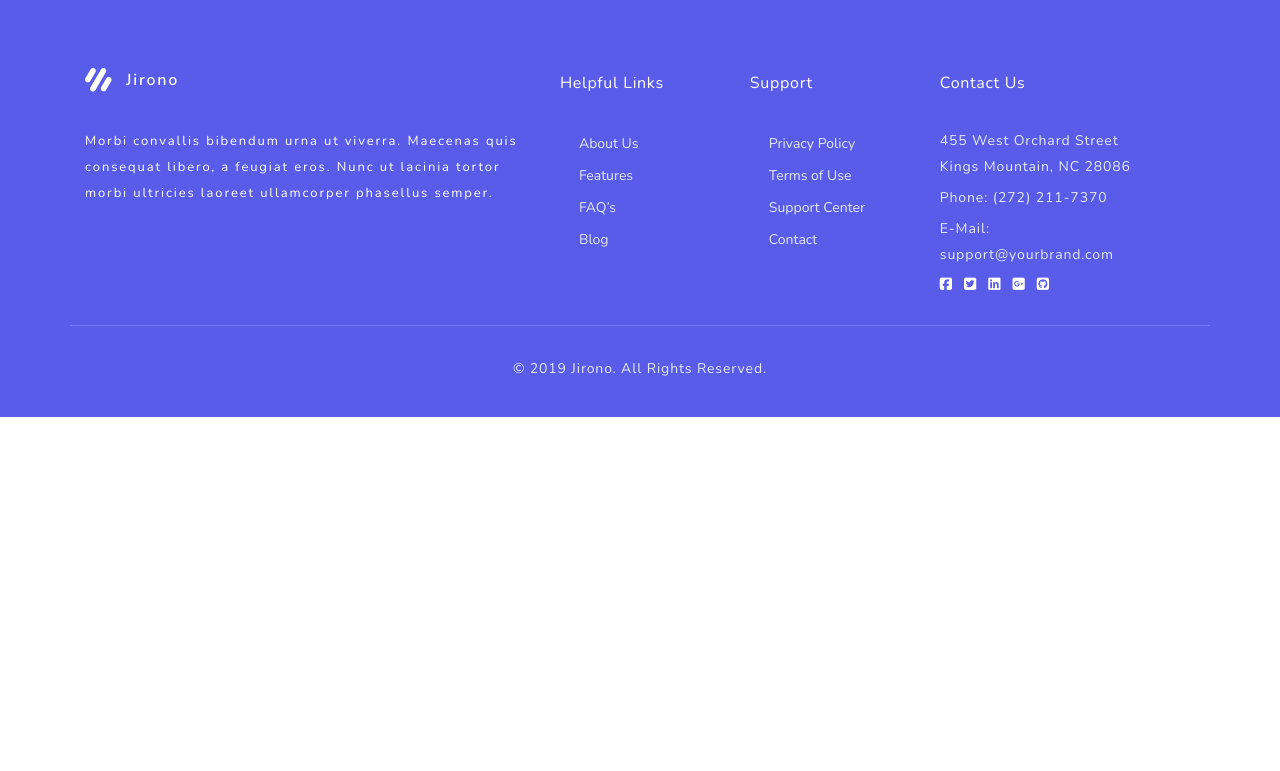
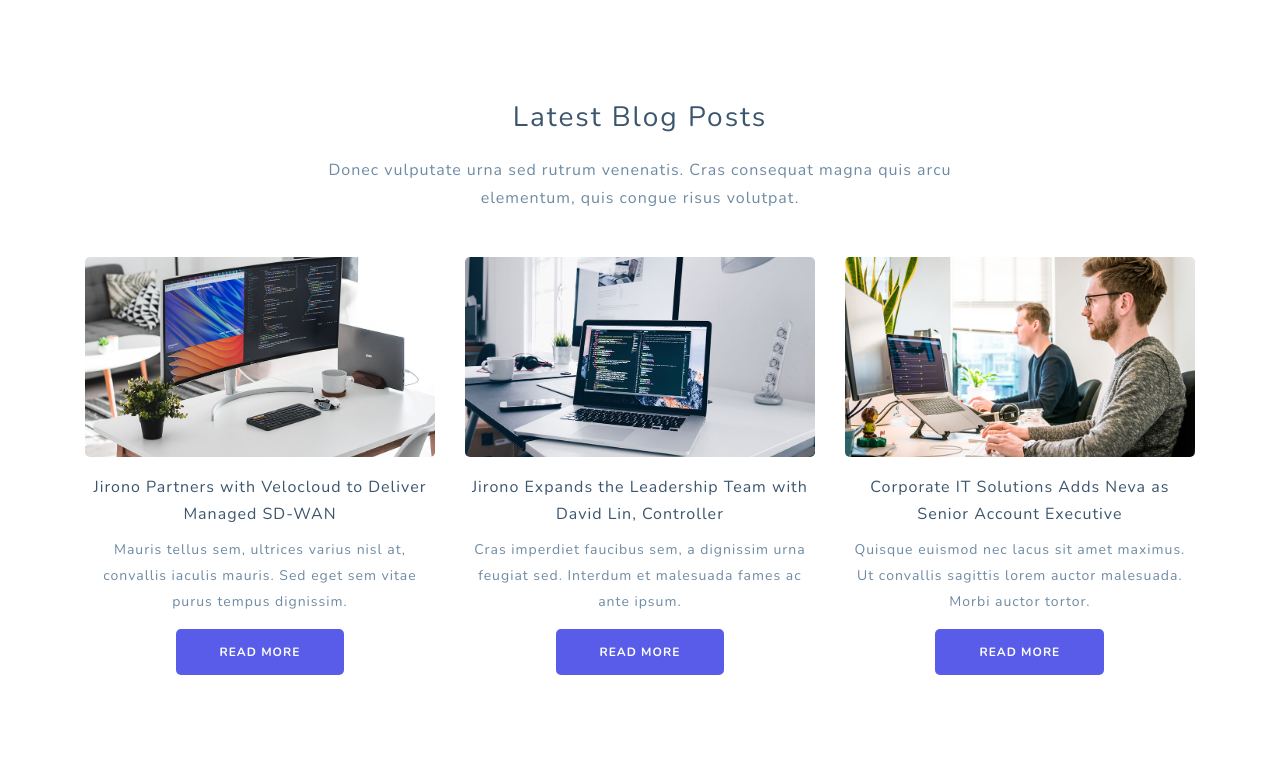
Before and after one commit to RashadMa/Front-EndProject, a website: page FrontEndProject/index.html in a window 1280 px wide. Shown: the part 4689-5460 px from the top of the page. Before the commit the page ends 5106 px from the top, so only its background shows below. Drawn offline with nearby package versions, Linux system fonts and the light colour scheme; a script that the page names is missing; a web font is replaced by a local one.

Commit message:
Update1.9.9

```diff
--- a/FrontEndProject/assets/css/custom.css
+++ b/FrontEndProject/assets/css/custom.css
@@ -7,41 +7,70 @@
   font-family: Nunito;
 
 }
-html{
-  scroll-behavior:smooth;
+
+html {
+  scroll-behavior: smooth;
 }
+
 ::selection {
   color: #fff;
   background-color: #585ce9;
 }
+
+.section-button {
+  padding: 15px 44px;
+  text-align: center;
+  border-radius: 5px;
+  background: #585CE9;
+  margin-bottom: 40px;
+  font-weight: 700;
+  font-size: 12px;
+  color: #fff;
+  letter-spacing: 1px;
+  transition: all 0.2s;
+}
+
+.section-button :hover {
+  color: #4146e6;
+}
+
 .container {
   width: 1140px;
   margin: 0 auto;
 }
+
 .container-fluid {
   width: 100%;
 }
+
 [class^="col-"] {
   padding: 0px;
 }
+
 .d-flex {
   display: flex;
 }
+
 .justify-between {
   justify-content: space-between;
 }
+
 .justify-around {
   justify-content: space-around;
 }
+
 .justify-center {
   justify-content: center;
 }
+
 .align-center {
   align-items: center;
 }
+
 .text-align-center {
   text-align: center;
 }
+
 .row {
   width: 100%;
   display: flex;
@@ -51,39 +80,51 @@
 .clear-fix {
   clear: both;
 }
+
 .col-1 {
   width: 8.33%;
 }
+
 .col-2 {
   width: 16.66%;
 }
+
 .col-3 {
   width: 25%;
 }
+
 .col-4 {
   width: 33.33%;
 }
+
 .col-5 {
   width: 41.66%;
 }
+
 .col-6 {
   width: 50%;
 }
+
 .col-7 {
   width: 58.33%;
 }
+
 .col-8 {
   width: 66.66%;
 }
+
 .col-9 {
   width: 75%;
 }
+
 .col-10 {
   width: 83.33%;
 }
+
 .col-11 {
   width: 91.66%;
 }
+
 .col-12 {
   width: 100%;
 }
@@ -96,36 +137,47 @@
   .col-lg-1 {
     width: 8.33%;
   }
+
   .col-lg-2 {
     width: 16.66%;
   }
+
   .col-lg-3 {
     width: 25%;
   }
+
   .col-lg-4 {
     width: 33.33%;
   }
+
   .col-lg-5 {
     width: 41.66%;
   }
+
   .col-lg-6 {
     width: 50%;
   }
+
   .col-lg-7 {
     width: 58.33%;
   }
+
   .col-lg-8 {
     width: 66.66%;
   }
+
   .col-lg-9 {
     width: 75%;
   }
+
   .col-lg-10 {
     width: 83.33%;
   }
+
   .col-lg-11 {
     width: 91.66%;
   }
+
   .col-lg-12 {
     width: 100%;
   }
@@ -135,42 +187,57 @@
   .container {
     width: 720px;
   }
-h1, h2 ,h3{
-  text-align: center;
-}
+
+  h1,
+  h2,
+  h3 {
+    text-align: center;
+  }
+
   .col-md-1 {
     width: 8.33%;
   }
+
   .col-md-2 {
     width: 16.66%;
   }
+
   .col-md-3 {
     width: 25%;
   }
+
   .col-md-4 {
     width: 33.33%;
   }
+
   .col-md-5 {
     width: 41.66%;
   }
+
   .col-md-6 {
     width: 50%;
   }
+
   .col-md-7 {
     width: 58.33%;
   }
+
   .col-md-8 {
     width: 66.66%;
   }
+
   .col-md-9 {
     width: 75%;
   }
+
   .col-md-10 {
     width: 83.33%;
   }
+
   .col-md-11 {
     width: 91.66%;
   }
+
   .col-md-12 {
     width: 100%;
   }
@@ -184,36 +251,47 @@
   .col-sm-1 {
     width: 8.33%;
   }
+
   .col-sm-2 {
     width: 16.66%;
   }
+
   .col-sm-3 {
     width: 25%;
   }
+
   .col-sm-4 {
     width: 33.33%;
   }
+
   .col-sm-5 {
     width: 41.66%;
   }
+
   .col-sm-6 {
     width: 50%;
   }
+
   .col-sm-7 {
     width: 58.33%;
   }
+
   .col-sm-8 {
     width: 66.66%;
   }
+
   .col-sm-9 {
     width: 75%;
   }
+
   .col-sm-10 {
     width: 83.33%;
   }
+
   .col-sm-11 {
     width: 91.66%;
   }
+
   .col-sm-12 {
     width: 100%;
   }
@@ -227,36 +305,47 @@
   .col-xs-1 {
     width: 8.33%;
   }
+
   .col-xs-2 {
     width: 16.66%;
   }
+
   .col-xs-3 {
     width: 25%;
   }
+
   .col-xs-4 {
     width: 33.33%;
   }
+
   .col-xs-5 {
     width: 41.66%;
   }
+
   .col-xs-6 {
     width: 50%;
   }
+
   .col-xs-7 {
     width: 58.33%;
   }
+
   .col-xs-8 {
     width: 66.66%;
   }
+
   .col-xs-9 {
     width: 75%;
   }
+
   .col-xs-10 {
     width: 83.33%;
   }
+
   .col-xs-11 {
     width: 91.66%;
   }
+
   .col-xs-12 {
     width: 100%;
   }
--- /dev/null
+++ b/FrontEndProject/assets/sass/partials/home/_homeLatestBlog.scss
@@ -0,0 +1,77 @@
+#home-latest-blog {
+    padding-bottom: 100px;
+    padding-top: 100px;
+
+    .blog-cards {
+        padding: 15px;
+    }
+
+    .content-header {
+        h2 {
+            font-weight: 200;
+            font-size: 28px;
+            color: $second-font-color;
+            letter-spacing: 2px;
+            margin-bottom: 20px;
+        }
+
+        p {
+            text-align: center;
+            font-weight: 200;
+            font-size: 16px;
+            color: $font-color;
+            line-height: 28px;
+            letter-spacing: 1px;
+            margin-bottom: 30px;
+        }
+    }
+
+    .blog-card {
+        .card-image {
+            margin-bottom: 10px;
+
+            img {
+                width: 100%;
+                height: 200px;
+                object-fit: cover;
+                border-radius: 5px;
+            }
+        }
+
+        .card-body {
+            text-align: center;
+
+            h3 {
+                margin-bottom: 10px;
+
+                a {
+                    font-weight: 400;
+                    font-size: 16px;
+                    color: $second-font-color;
+                    letter-spacing: 1px;
+                    line-height: 26px;
+                    transition: all 0.2s;
+
+                    &:hover {
+                        color: $main-color;
+                    }
+                }
+            }
+
+            p {
+                font-weight: 400;
+                font-size: 14px;
+                color: $font-color;
+                letter-spacing: 1px;
+                line-height: 26px;
+                margin-bottom: 25px;
+            }
+        }
+    }
+}
+
+@media only screen and (max-width: 992px) {
+    .blog-cards:nth-child(3) {
+        margin: 0 auto;
+    }
+}
--- a/FrontEndProject/assets/sass/partials/home/_homeMain.scss
+++ b/FrontEndProject/assets/sass/partials/home/_homeMain.scss
@@ -6,4 +6,5 @@
 @import "./homeOurTeams";
 @import "./homePricingPlan";
 @import "./homeOverlaySecond";
+@import "./homeLatestBlog";
 @import "../main/navMain";
--- a/FrontEndProject/assets/sass/partials/home/_homeWelcoming.scss
+++ b/FrontEndProject/assets/sass/partials/home/_homeWelcoming.scss
@@ -1,5 +1,3 @@
-// @import "../main/navMain";
-
 #home-welcoming {
     font-family: $navbar-fonts;
     padding-top: 150px;
--- a/FrontEndProject/index.html
+++ b/FrontEndProject/index.html
@@ -403,7 +403,8 @@
                   </ul>
                 </div>
                 <div class="col-10">
-                    <p class="text-content">Proin arcu ligula, malesuada id tincidunt laoreet, facilisis at justo. Sed at lorem.</p>
+                  <p class="text-content">Proin arcu ligula, malesuada id tincidunt laoreet, facilisis at justo. Sed at
+                    lorem.</p>
                 </div>
               </div>
               <div class="person">
@@ -427,7 +428,8 @@
                   </ul>
                 </div>
                 <div class="col-10">
-                    <p class="text-content">Proin arcu ligula, malesuada id tincidunt laoreet, facilisis at justo. Sed at lorem.</p>
+                  <p class="text-content">Proin arcu ligula, malesuada id tincidunt laoreet, facilisis at justo. Sed at
+                    lorem.</p>
                 </div>
               </div>
               <div class="person">
@@ -451,7 +453,8 @@
                   </ul>
                 </div>
                 <div class="col-10">
-                    <p class="text-content">Curabitur tristique nec orci quis porta. Aliquam leo justo, auctor eget sapien.</p>
+                  <p class="text-content">Curabitur tristique nec orci quis porta. Aliquam leo justo, auctor eget
+                    sapien.</p>
                 </div>
               </div>
               <div class="person">
@@ -475,7 +478,8 @@
                   </ul>
                 </div>
                 <div class="col-10">
-                    <p class="text-content">Nunc posuere lectus ut aliquet facilisis. Nam varius id magna et convallis.</p>
+                  <p class="text-content">Nunc posuere lectus ut aliquet facilisis. Nam varius id magna et convallis.
+                  </p>
                 </div>
               </div>
               <div class="person">
@@ -493,7 +497,8 @@
             <h2>
               Pricing Plans
             </h2>
-            <p>Donec vulputate urna sed rutrum venenatis. Cras consequat magna quis arcu elementum, quis congue risus volutpat.</p>
+            <p>Donec vulputate urna sed rutrum venenatis. Cras consequat magna quis arcu elementum, quis congue risus
+              volutpat.</p>
           </div>
         </div>
       </div>
@@ -613,6 +618,71 @@
         <div class="overlay"></div>
       </div>
     </section>
+    <section id="home-latest-blog">
+      <div class="row justify-center">
+        <div class="col-6">
+          <div class="content-header text-align-center">
+            <h2>
+              Latest Blog Posts
+            </h2>
+            <p>Donec vulputate urna sed rutrum venenatis. Cras consequat magna quis arcu elementum, quis congue risus
+              volutpat.</p>
+          </div>
+        </div>
+      </div>
+      <div class="container">
+        <div class="row">
+          <div class="col-4 col-md-6 col-sm-12 blog-cards">
+            <div class="blog-card">
+              <div class="card-image">
+                <img src="./assets/media/images/backgrounds/blog1.jpeg" alt="">
+              </div>
+              <div class="card-body">
+                <h3>
+                  <a href="">Jirono Partners with Velocloud to Deliver Managed SD-WAN</a>
+                </h3>
+                <p>
+                  Mauris tellus sem, ultrices varius nisl at, convallis iaculis mauris. Sed eget sem vitae purus tempus dignissim.
+                </p>
+                <a href="" class="section-button">READ MORE</a>
+              </div>
+            </div>
+          </div>
+          <div class="col-4 col-md-6 col-sm-12 blog-cards">
+            <div class="blog-card">
+              <div class="card-image">
+                <img src="./assets/media/images/backgrounds/blog2.jpeg" alt="">
+              </div>
+              <div class="card-body">
+                <h3>
+                  <a href="">Jirono Expands the Leadership Team with David Lin, Controller</a>
+                </h3>
+                <p>
+                  Cras imperdiet faucibus sem, a dignissim urna feugiat sed. Interdum et malesuada fames ac ante ipsum.
+                </p>
+                <a href="" class="section-button">READ MORE</a>
+              </div>
+            </div>
+          </div>
+          <div class="col-4 col-md-6 col-sm-12 blog-cards">
+            <div class="blog-card">
+              <div class="card-image">
+                <img src="./assets/media/images/backgrounds/blog3.jpeg" alt="">
+              </div>
+              <div class="card-body">
+                <h3>
+                  <a href="">Corporate IT Solutions Adds Neva as Senior Account Executive</a>
+                </h3>
+                <p>
+                  Quisque euismod nec lacus sit amet maximus. Ut convallis sagittis lorem auctor malesuada. Morbi auctor tortor.
+                </p>
+                <a href="" class="section-button">READ MORE</a>
+              </div>
+            </div>
+          </div>
+        </div>
+      </div>
+    </section>
   </main>
   <footer>
     <div class="container custom-container">
```
Also changed, not shown: FrontEndProject/assets/css/main.css, FrontEndProject/assets/media/images/backgrounds/blog1.jpeg (added), FrontEndProject/assets/media/images/backgrounds/blog2.jpeg (added), FrontEndProject/assets/media/images/backgrounds/blog3.jpeg (added). Lines whose indentation alone changed are shown as unchanged.
